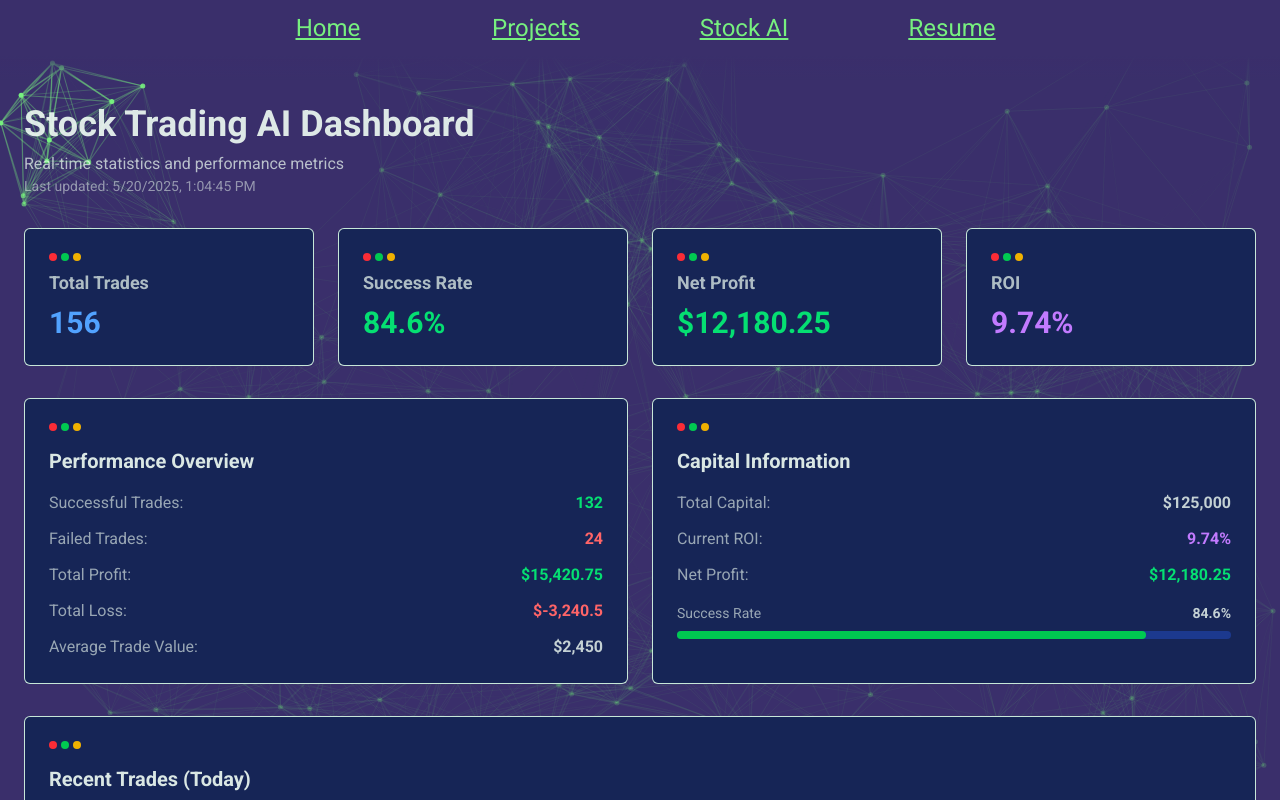
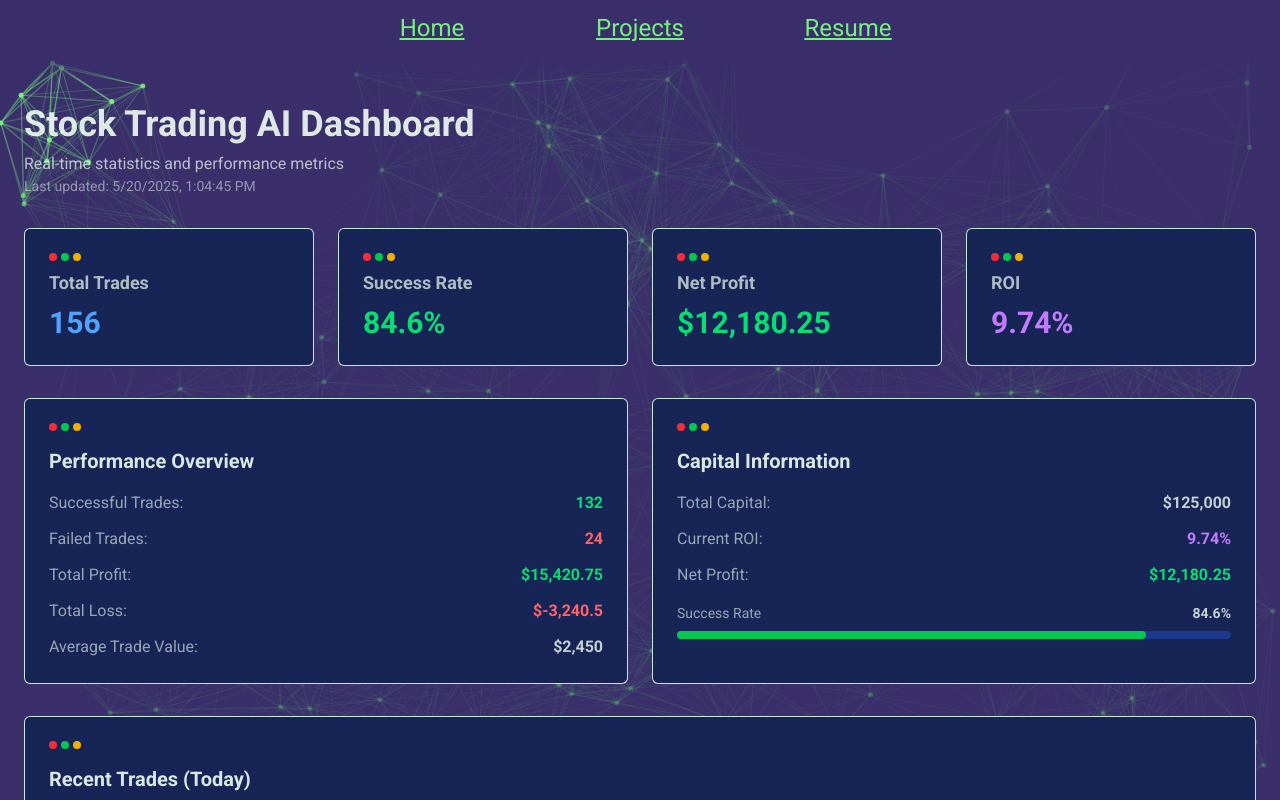
Before and after one commit to KennethWang1/Portfolio, a Next.js app: page /stock in a window 1280 px wide. Built offline with nearby package versions, Linux system fonts and the light colour scheme.

Commit message:
changed header

```diff
--- a/app/_components/Header.js
+++ b/app/_components/Header.js
@@ -6,7 +6,6 @@ export default function Header() {
         <header className="w-full h-20 bg-gradient-to-b from-background via-background to-transparent gradient-header flex flex-row justify-center items-top text-xl md:text-2xl underline z-10">
             <Link href="/" className="relative text-center w-40 mx-6 mt-3">Home</Link>
             <Link href="/projects" className="relative text-center w-40 mx-6 mt-3">Projects</Link>
-            <Link href="/stock" className="relative text-center w-40 mx-6 mt-3">Stock AI</Link>
             <a target="_blank" href="/resume" rel="noopener noreferrer" className="relative text-center w-40 mx-6 mt-3">Resume</a>
         </header>
     );
```
